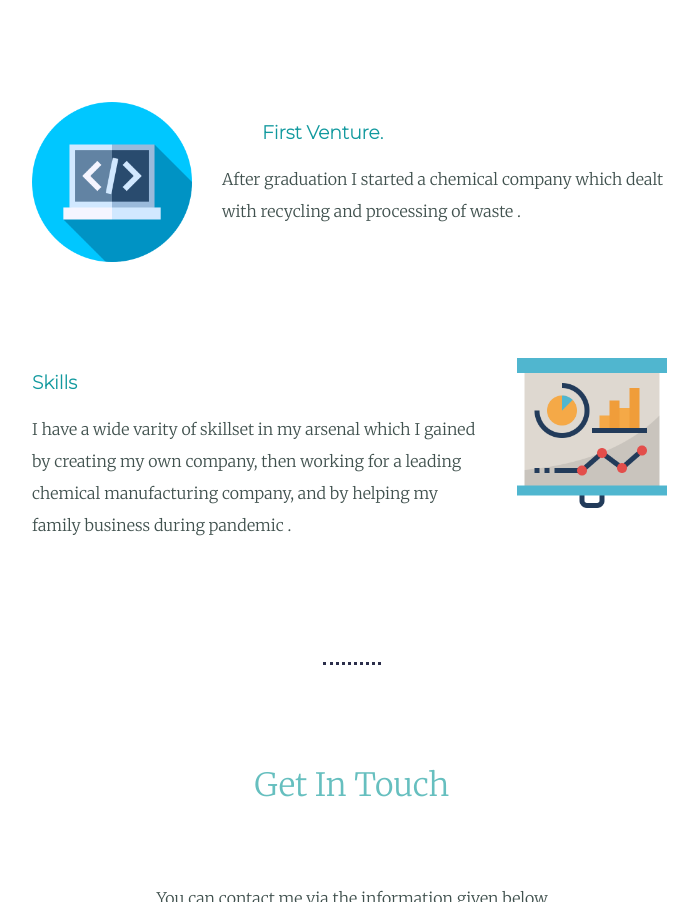
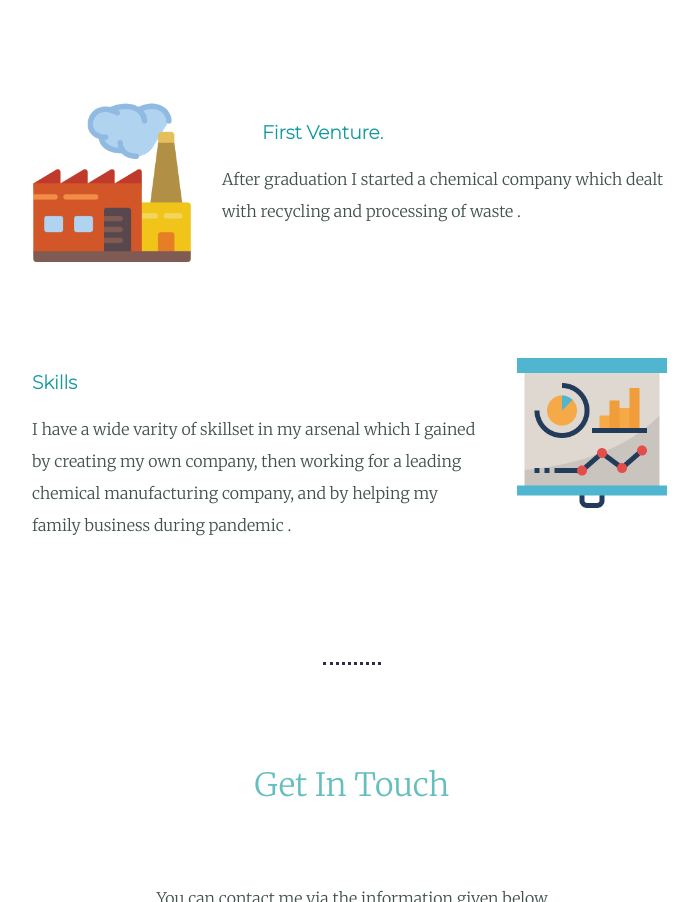
Before and after one commit to billjohnc/Mysite, a plain HTML site: page index.html in a window 1280 px wide. Shown: the part 1543-2445 px from the top of the page, without its empty margins (288-986 px from the left). Drawn offline with Linux system fonts and the light colour scheme.

Commit message:
Update index.html

```diff
--- a/index.html
+++ b/index.html
@@ -31,7 +31,7 @@
     <div class="skills">
       <h2>Experience.</h2>
       <div class="skill-row">
-        <img class="skill-image" src="programming.png" alt="">
+        <img class="skill-image" src="factory.png" alt="">
         <h3><a href=""></a>First Venture.</h3>
         <p>After graduation I started a chemical company which dealt with recycling and processing of waste .</p>
       </div>
```
